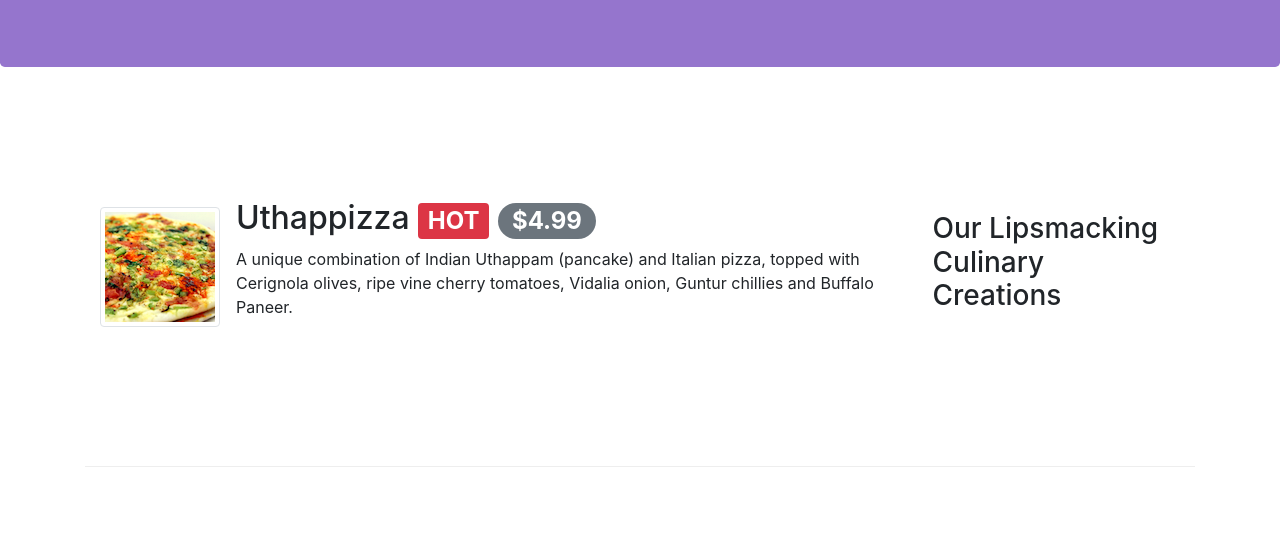
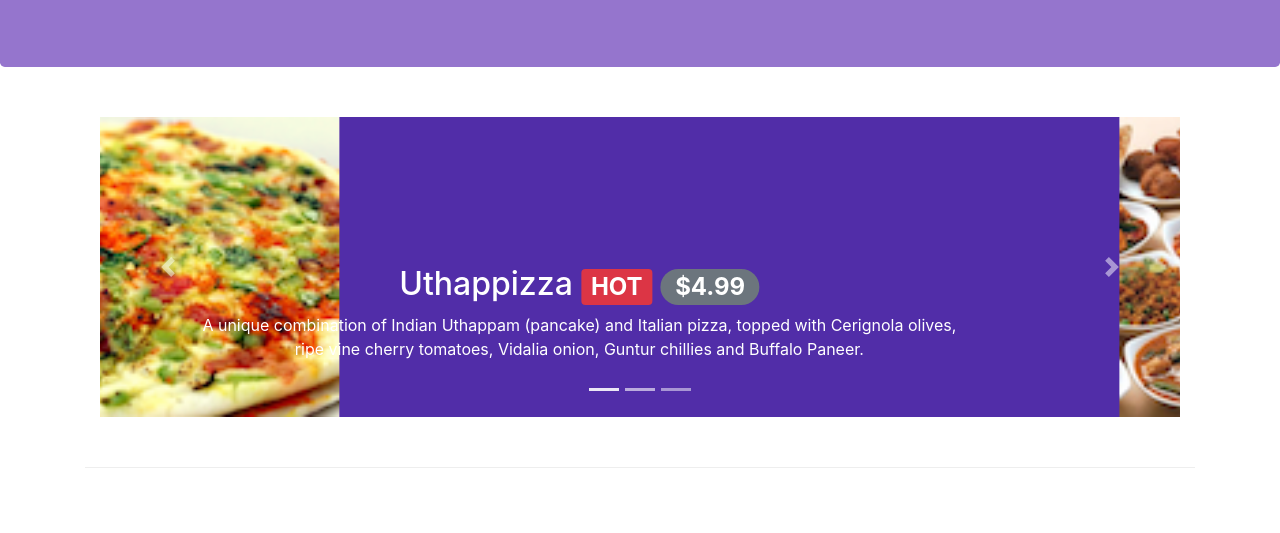
Before and after one commit to kotharishubh03/Front-End-Web-UI-Frameworks-and-Tools-Bootstrap-4, a website: page excersise/conFusion/index.html in a window 1280 px wide. Shown: the part 267-800 px from the top of the page. Drawn offline with nearby package versions, Linux system fonts and the light colour scheme.

Commit message:
Carousel

```diff
--- a/excersise/conFusion/css/styles.css
+++ b/excersise/conFusion/css/styles.css
@@ -44,3 +44,18 @@ address{
     border-bottom: 1px solid #ddd;
     padding: 10px;
 }
+
+.carousel {
+    background:#512DA8;
+}
+
+.carousel-item {
+  height: 300px;
+}
+
+.carousel-item img {
+    position: absolute;
+    top: 0;
+    left: 0;
+    min-height: 300px;
+}
--- a/excersise/conFusion/index.html
+++ b/excersise/conFusion/index.html
@@ -99,6 +99,57 @@
     </header>
 
     <div class="container">
+        <div class="row row-content">
+            <div class="col">
+                <div id="mycarousel" class="carousel slide" data-ride="carousel">
+                    <div class="carousel-inner" role="listbox">
+                        <div class="carousel-item active">
+                            <img class="d-block img-fluid"
+                                src="img/uthappizza.png" alt="Uthappizza">
+                            <div class="carousel-caption d-none d-md-block">
+                                <h2>Uthappizza <span class="badge badge-danger">HOT</span> <span class="badge badge-pill badge-secondary">$4.99</span></h2>
+                                <p class="d-none d-sm-block">A unique combination of Indian Uthappam (pancake) and
+                                    Italian pizza, topped with Cerignola olives, ripe vine
+                                    cherry tomatoes, Vidalia onion, Guntur chillies and
+                                    Buffalo Paneer.</p>
+                            </div>
+                        </div>
+                        <div class="carousel-item">
+                            <img class="d-block img-fluid" src="img/buffet.png" alt="buffet">
+                            <div class="carousel-caption d-none d-md-block">
+                                <h2>Weekend Grand Buffet <span class="badge badge-danger">NEW</span></h2>
+                                <p class="d-none d-sm-block">Featuring mouthwatering combinations with a choice of five different salads, six enticing appetizers, six main entrees and five choicest desserts. Free flowing bubbly and soft drinks. All for just $19.99 per person </p>
+                            </div>
+                        </div>
+                        <div class="carousel-item">
+                            <img class="d-block img-fluid"
+                            src="img/alberto.png" alt="Alberto Somayya">
+                            <div class="carousel-caption d-none d-md-block">
+                                <h2 class="mt-0">Alberto Somayya</h2>
+                                <h4>Executive Chef</h4>
+                                <p class="d-none d-sm-block">Award winning three-star Michelin chef with wide
+                                    International experience having worked closely with
+                                    whos-who in the culinary world, he specializes in
+                                    creating mouthwatering Indo-Italian fusion experiences.
+                                </p>
+                            </div>
+                        </div>
+                        <ol class="carousel-indicators">
+                            <li data-target="#mycarousel" data-slide-to="0" class="active"></li>
+                            <li data-target="#mycarousel" data-slide-to="1"></li>
+                            <li data-target="#mycarousel" data-slide-to="2"></li>
+                        </ol>
+                    </div>
+                </div>
+                <a class="carousel-control-prev" href="#mycarousel" role="button" data-slide="prev">
+                    <span class="carousel-control-prev-icon"></span>
+                </a>
+                <a class="carousel-control-next" href="#mycarousel" role="button" data-slide="next">
+                    <span class="carousel-control-next-icon"></span>
+                </a>
+             </div>
+        </div>
+
         <div class="row row-content align-items-center">
             <div class="col-12 col-sm-4 order-sm-last col-md-3">
                 <h3>Our Lipsmacking Culinary Creations</h3>
@@ -128,7 +179,7 @@
                         <h2>Weekend Grand Buffet <span class="badge badge-danger">NEW</span></h2>
                         <p class="d-none d-sm-block">Featuring mouthwatering combinations with a choice of five different salads, six enticing appetizers, six main entrees and five choicest desserts. Free flowing bubbly and soft drinks. All for just $19.99 per person </p>
                     </div>
-                    <img class="d-flex mr-3 img-thumbnail align-self-center"src="img/buffet.png" alt="Uthappizza">
+                    <img class="d-flex mr-3 img-thumbnail align-self-center"src="img/buffet.png" alt="buffet">
                 </div>
             </div>
         </div>
@@ -148,7 +199,7 @@
                             International experience having worked closely with
                             whos-who in the culinary world, he specializes in
                             creating mouthwatering Indo-Italian fusion experiences.
-                            </p>
+                        </p>
                     </div>
                 </div>
             </div>
```
